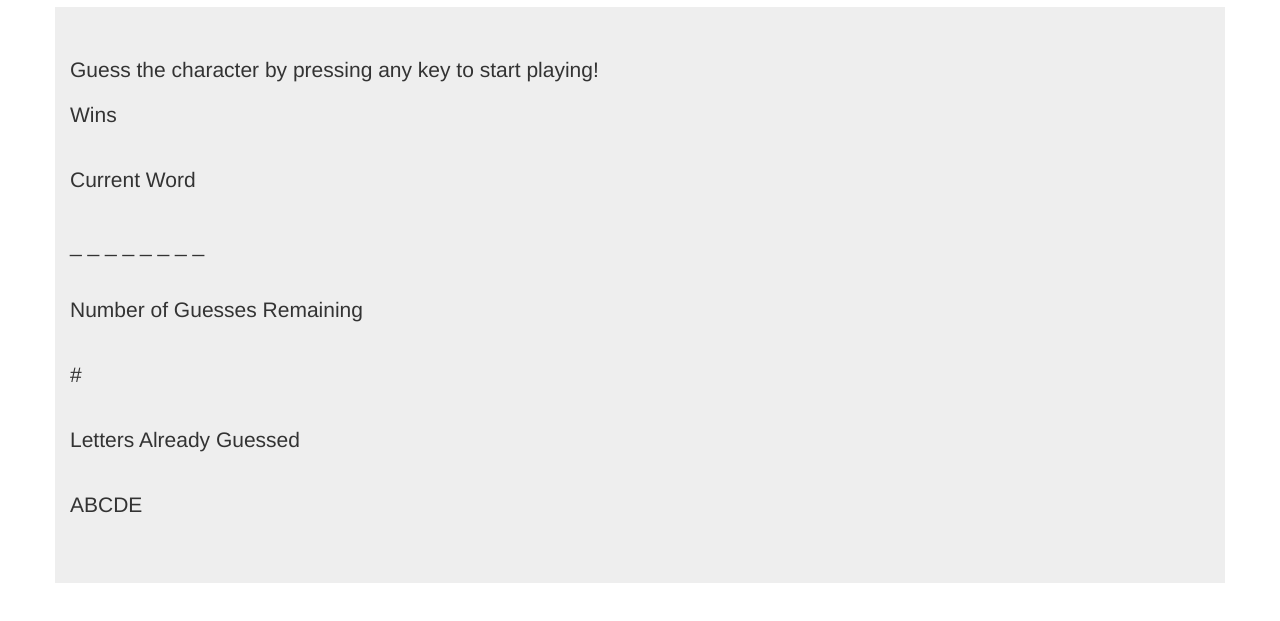
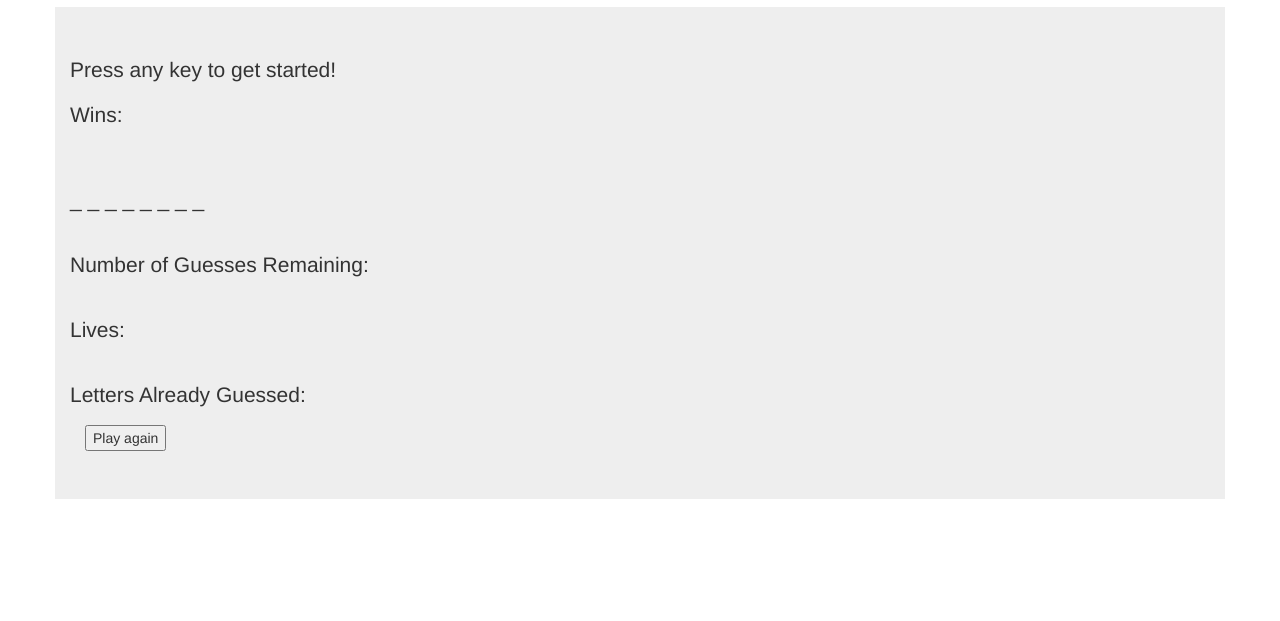
Before and after one commit to aschlegel09/Psychic-Game, a plain HTML site: page index.html in a window 1280 px wide. Shown: the part 63-684 px from the top of the page. Drawn offline with nearby package versions, Linux system fonts and the light colour scheme.

Commit message:
Update index.html

```diff
--- a/index.html
+++ b/index.html
@@ -5,7 +5,7 @@
     <meta charset="UTF-8">
     <meta name="viewport" content="width=device-width, initial-scale=1.0">
     <meta http-equiv="X-UA-Compatible" content="ie=edge">
-    <link rel=¨stylesheet¨ type=¨text/css¨ href="assets/css/style.css">
+    <link rel="stylesheet" type="text/css" href="assets/css/style.css">
     <!-- Latest compiled and minified CSS -->
     <link rel="stylesheet" href="https://maxcdn.bootstrapcdn.com/bootstrap/3.3.7/css/bootstrap.min.css" integrity="sha384-BVYiiSIFeK1dGmJRAkycuHAHRg32OmUcww7on3RYdg4Va+PmSTsz/K68vbdEjh4u"
         crossorigin="anonymous">
@@ -25,39 +25,45 @@
     <div id="game">
         <div class="container jumbotron">
 
-            <p>Guess the character by pressing any key to start playing!</p>
+            <p>Press any key to get started!</p>
 
 
-            <p>Wins
+            <p id="wins">Wins:
                 <br>
             </p>
             <br>
+<!--
             <p>Current Word
                 <br>
             </p>
+-->
             <br>
-            <p>_ _ _ _ _ _ _ _
+            <p id="answer">_ _ _ _ _ _ _ _
                 <br>
             </p>
             <br>
-            <p>Number of Guesses Remaining
+            <p id="remaining">Number of Guesses Remaining:
                 <br>
             </p>
             <br>
-            <p>#
+            <p id="lives">Lives:
                 <br>
             </p>
             <br>
-            <p>Letters Already Guessed
+            <p id="guess">Letters Already Guessed:
                 <br>
             </p>
+<!--
             <br>
             <p>ABCDE
                 <br>
             </p>
+-->
 
 
-
+<div class="container">
+	<button id="reset">Play again</button>
+</div>
 
         </div>
 
```
